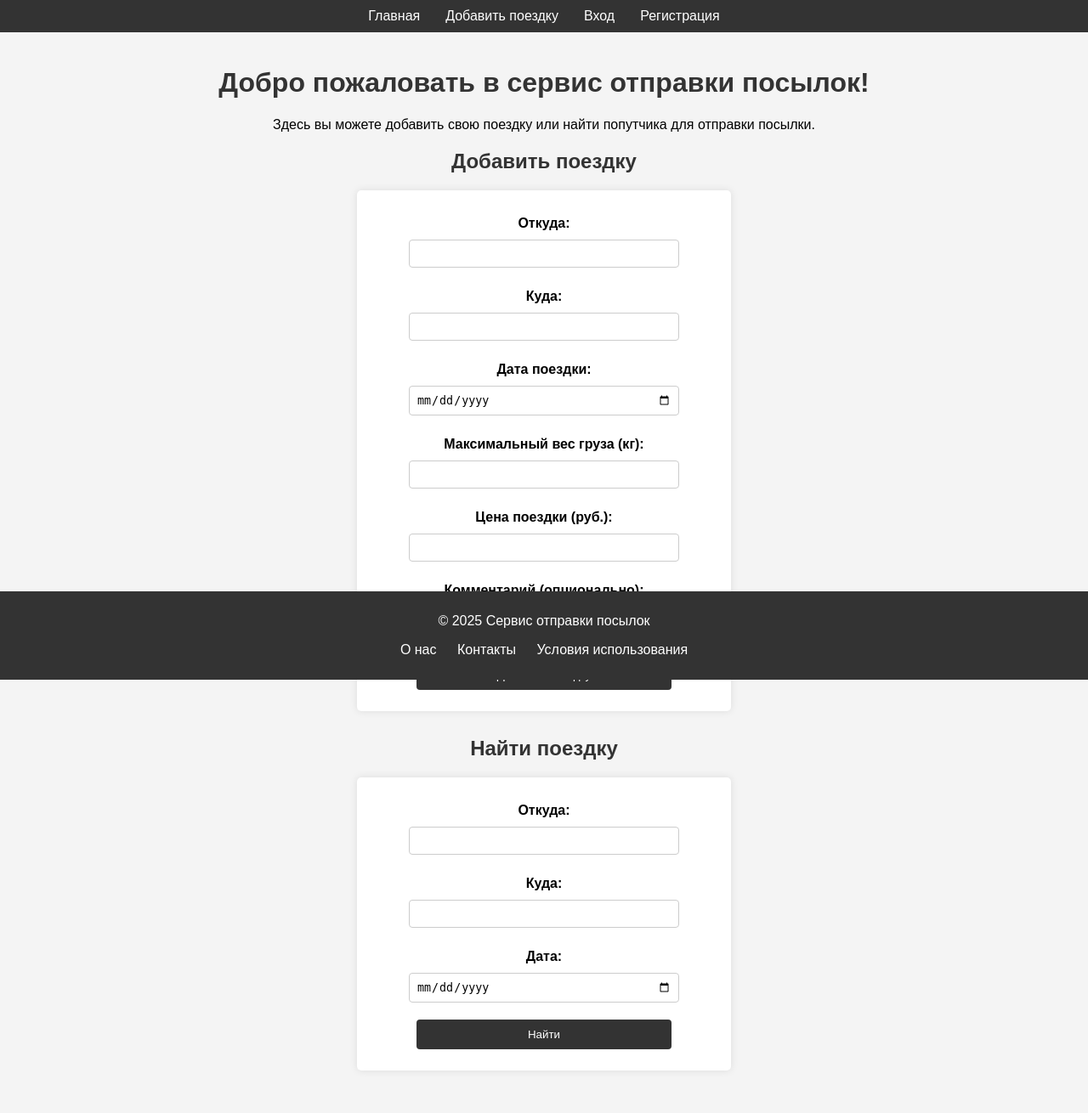
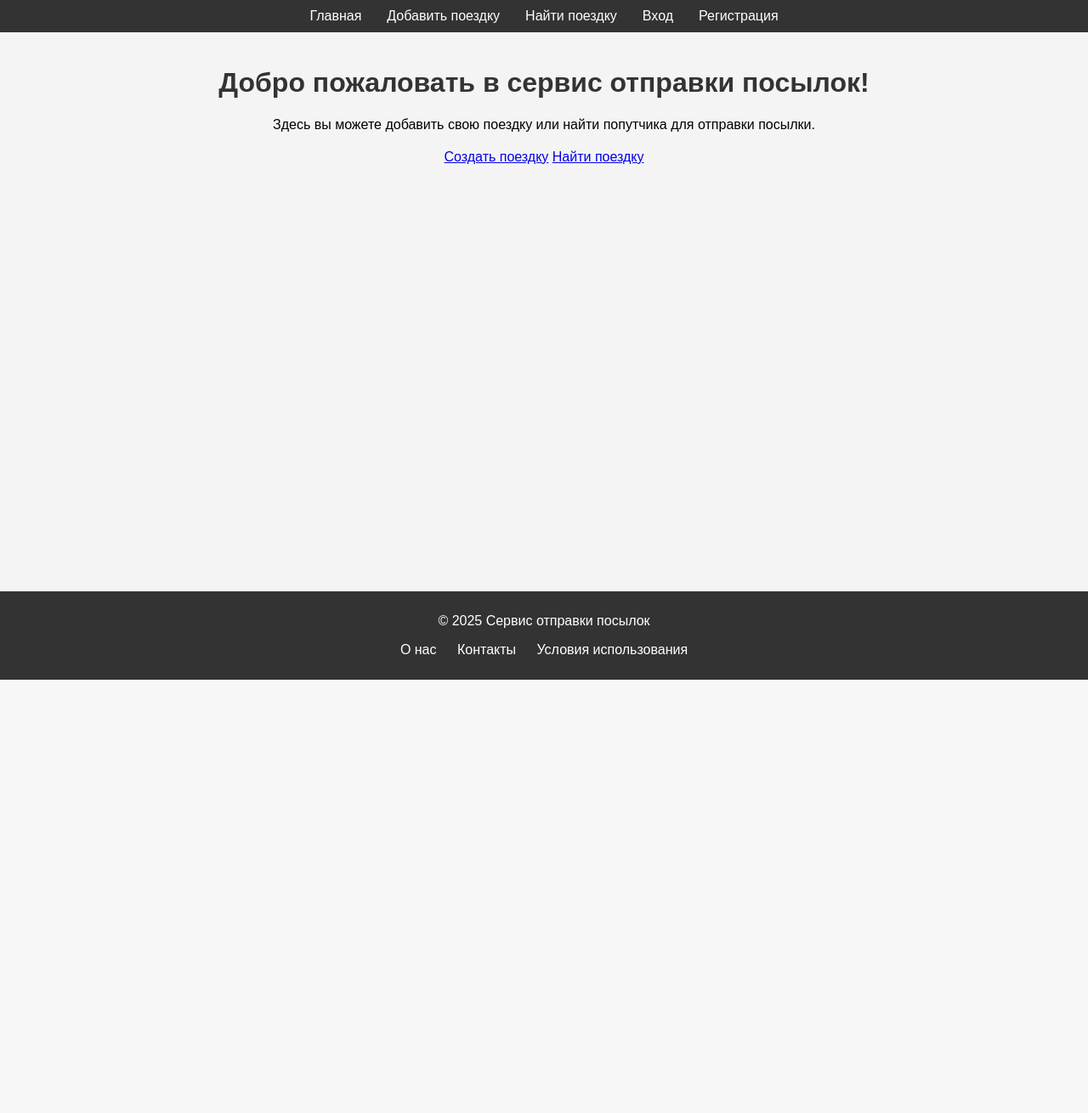
Before and after one commit to crptmndd/BeriLetiWeb, a Python web app: template app/templates/main.html in a window 1280 px wide. Shown: the whole page at 85% size. After the commit the page ends 800 px from the top, so only its background shows below. Run offline with Jinja, Linux system fonts and the light colour scheme; the template is opened without the code that fills it, so the values that code supplies are empty.

Commit message:
some new feauter

```diff
--- a/app/routes/auth.py
+++ b/app/routes/auth.py
@@ -13,11 +13,10 @@ router = APIRouter()
 templates = Jinja2Templates(directory="app/templates")
 
 
-async def get_current_user(request: Request):
+async def get_current_user(request: Request, db: AsyncSession):
     user_id = request.session.get("user_id")
     print(f"Session user_id: {user_id}")
     if user_id:
-        db = await get_db()
         service = UserService(db)
         user = await service.get_user_by_id(user_id)
         return user
--- a/app/templates/base.html
+++ b/app/templates/base.html
@@ -13,8 +13,11 @@
             <ul>
                 <li><a href="/">Главная</a></li>
                 <li><a href="/add_trip">Добавить поездку</a></li>
-                <li><a href="/login">Вход</a></li>
-                <li><a href="/register">Регистрация</a></li>
+                <li><a href="/search_trip">Найти поездку</a></li>
+                {% if not current_user %}
+                    <li><a href="/login">Вход</a></li>
+                    <li><a href="/register">Регистрация</a></li>
+                {% endif %}
                 {% if current_user %}
                     <li style="float: right;"><a href="/logout">Выйти</a></li>
                     <li style="float: right;">Привет, {{ current_user.full_name }}!</li>
--- a/app/templates/main.html
+++ b/app/templates/main.html
@@ -6,33 +6,9 @@
     <h1>Добро пожаловать в сервис отправки посылок!</h1>
     <p>Здесь вы можете добавить свою поездку или найти попутчика для отправки посылки.</p>
 
-    <!-- Форма для добавления поездки -->
-    <h2>Добавить поездку</h2>
-    <form action="/add_trip" method="post">
-        <label for="from_location">Откуда:</label>
-        <input type="text" id="from_location" name="from_location" required>
-        <label for="to_location">Куда:</label>
-        <input type="text" id="to_location" name="to_location" required>
-        <label for="departure_date">Дата поездки:</label>
-        <input type="date" id="departure_date" name="departure_date" required>
-        <label for="max_weight">Максимальный вес груза (кг):</label>
-        <input type="number" id="max_weight" name="max_weight" step="0.1" required>
-        <label for="price">Цена поездки (руб.):</label>
-        <input type="number" id="price" name="price" step="0.01" required>
-        <label for="comment">Комментарий (опционально):</label>
-        <textarea id="comment" name="comment"></textarea>
-        <button type="submit">Добавить поездку</button>
-    </form>
-
-    <!-- Форма для поиска поездки -->
-    <h2>Найти поездку</h2>
-    <form action="/search_trip" method="get">
-        <label for="search_from">Откуда:</label>
-        <input type="text" id="search_from" name="search_from">
-        <label for="search_to">Куда:</label>
-        <input type="text" id="search_to" name="search_to">
-        <label for="search_date">Дата:</label>
-        <input type="date" id="search_date" name="search_date">
-        <button type="submit">Найти</button>
-    </form>
+    <!-- Кнопки для навигации -->
+    <div style="text-align: center; margin: 20px;">
+        <a href="/add_trip" class="button">Создать поездку</a>
+        <a href="/search_trip" class="button">Найти поездку</a>
+    </div>
 {% endblock %}
```
Also changed, not shown: app/routes/main.py (+8 -6 lines).
